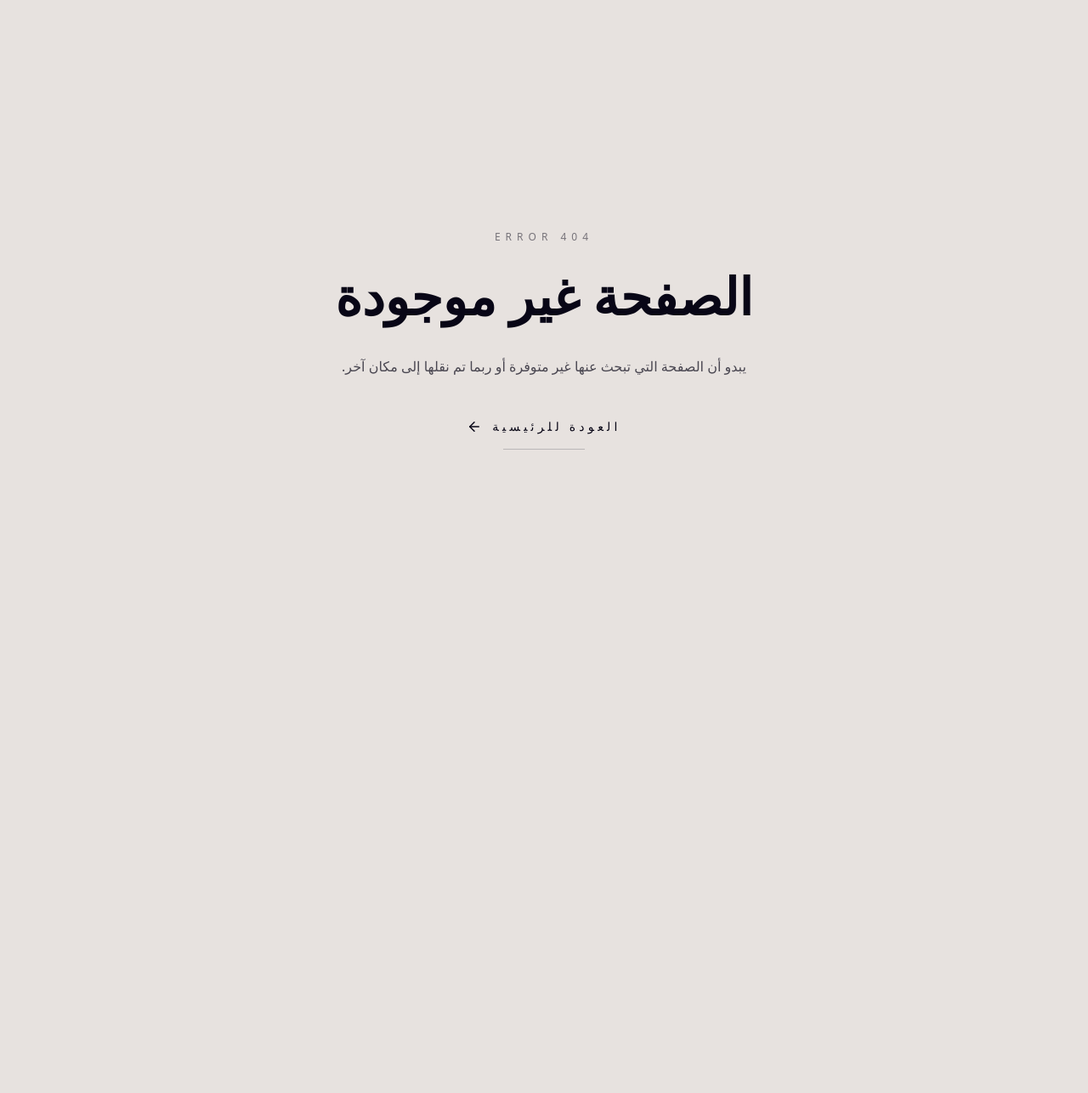
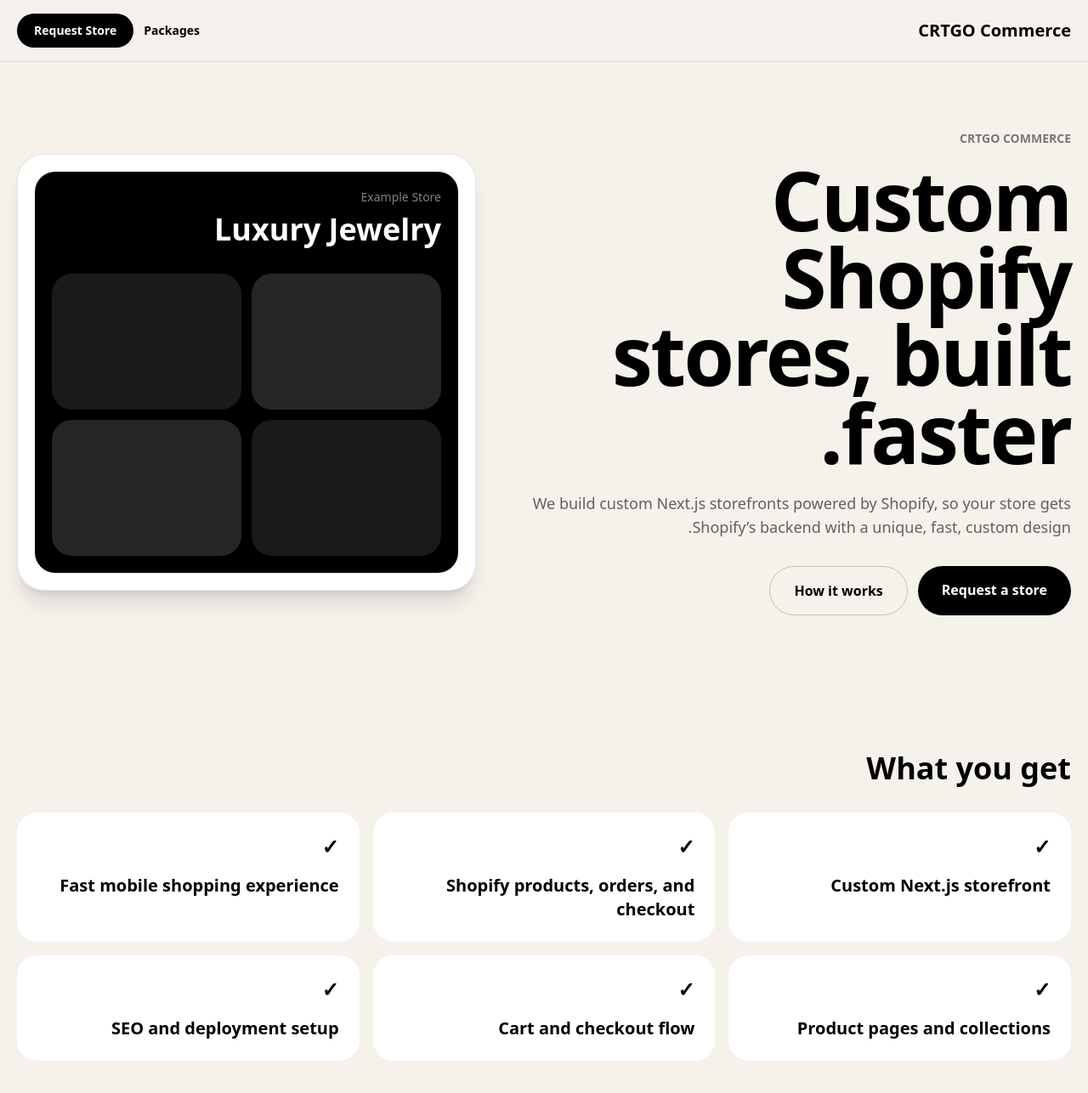
Before and after one commit to Khalil2000web/crtgoNew, a Next.js app: page /commerce in a window 1280 px wide. Before the commit this address had no page. Shown: the top 1286 px of the page at 85% size. Before the commit the page ends 800 px from the top, so only its background shows below. Built offline with nearby package versions, Linux system fonts and the light colour scheme.

Commit message:
Create page.js

```diff
--- /dev/null
+++ b/app/commerce/page.js
@@ -0,0 +1,146 @@
+import Link from "next/link";
+
+export default function CommercePage() {
+  const features = [
+    "Custom Next.js storefront",
+    "Shopify products, orders, and checkout",
+    "Fast mobile shopping experience",
+    "Product pages and collections",
+    "Cart and checkout flow",
+    "SEO and deployment setup",
+  ];
+
+  const steps = [
+    "You contact us",
+    "We design the store",
+    "We connect Shopify",
+    "You manage products from Shopify",
+  ];
+
+  const packages = [
+    {
+      name: "Starter Store",
+      price: "From ₪2,000",
+      text: "A clean custom storefront for small brands starting online.",
+    },
+    {
+      name: "Premium Store",
+      price: "From ₪4,500",
+      text: "A more advanced store with stronger design and better sections.",
+    },
+    {
+      name: "Custom Store",
+      price: "Custom quote",
+      text: "For brands that need a unique shopping experience.",
+    },
+  ];
+
+  return (
+    <main>
+      <section className="mx-auto grid min-h-[80vh] max-w-7xl items-center gap-10 px-5 py-20 lg:grid-cols-[1.1fr_0.9fr]">
+        <div>
+          <p className="text-sm font-bold uppercase text-black/50">
+            CRTGO Commerce
+          </p>
+
+          <h1 className="mt-4 max-w-4xl text-6xl font-black leading-[0.95] tracking-tight md:text-8xl">
+            Custom Shopify stores, built faster.
+          </h1>
+
+          <p className="mt-6 max-w-2xl text-lg text-black/60">
+            We build custom Next.js storefronts powered by Shopify, so your
+            store gets Shopify’s backend with a unique, fast, custom design.
+          </p>
+
+          <div className="mt-8 flex flex-wrap gap-3">
+            <Link
+              href="#contact"
+              className="rounded-full bg-black px-7 py-4 font-bold text-white"
+            >
+              Request a store
+            </Link>
+
+            <Link
+              href="#how"
+              className="rounded-full border border-black/20 px-7 py-4 font-bold"
+            >
+              How it works
+            </Link>
+          </div>
+        </div>
+
+        <div className="rounded-[2rem] border border-black/10 bg-white p-5 shadow-xl">
+          <div className="rounded-[1.5rem] bg-black p-5 text-white">
+            <p className="text-sm text-white/50">Example Store</p>
+            <h2 className="mt-2 text-4xl font-black">Luxury Jewelry</h2>
+
+            <div className="mt-8 grid grid-cols-2 gap-3">
+              <div className="h-40 rounded-3xl bg-white/15" />
+              <div className="h-40 rounded-3xl bg-white/10" />
+              <div className="h-40 rounded-3xl bg-white/10" />
+              <div className="h-40 rounded-3xl bg-white/15" />
+            </div>
+          </div>
+        </div>
+      </section>
+
+      <section className="mx-auto max-w-7xl px-5 py-20">
+        <h2 className="text-4xl font-black">What you get</h2>
+
+        <div className="mt-8 grid gap-4 md:grid-cols-3">
+          {features.map((feature) => (
+            <div key={feature} className="rounded-3xl bg-white p-6">
+              <p className="text-2xl font-black">✓</p>
+              <h3 className="mt-4 text-xl font-bold">{feature}</h3>
+            </div>
+          ))}
+        </div>
+      </section>
+
+      <section id="how" className="mx-auto max-w-7xl px-5 py-20">
+        <h2 className="text-4xl font-black">How it works</h2>
+
+        <div className="mt-8 grid gap-4 md:grid-cols-4">
+          {steps.map((step, index) => (
+            <div key={step} className="rounded-3xl border border-black/10 bg-white p-6">
+              <p className="text-sm text-black/40">STEP {index + 1}</p>
+              <h3 className="mt-4 text-2xl font-black">{step}</h3>
+            </div>
+          ))}
+        </div>
+      </section>
+
+      <section id="packages" className="mx-auto max-w-7xl px-5 py-20">
+        <h2 className="text-4xl font-black">Packages</h2>
+
+        <div className="mt-8 grid gap-4 md:grid-cols-3">
+          {packages.map((pack) => (
+            <div key={pack.name} className="rounded-[2rem] bg-white p-6">
+              <h3 className="text-3xl font-black">{pack.name}</h3>
+              <p className="mt-4 text-2xl font-black">{pack.price}</p>
+              <p className="mt-4 text-black/60">{pack.text}</p>
+            </div>
+          ))}
+        </div>
+      </section>
+
+      <section id="contact" className="px-5 py-24">
+        <div className="mx-auto max-w-4xl rounded-[2rem] bg-black p-8 text-center text-white md:p-14">
+          <h2 className="text-5xl font-black">Ready to build your store?</h2>
+
+          <p className="mx-auto mt-5 max-w-xl text-white/60">
+            Tell us about your brand, products, and style. We’ll help you build
+            a custom Shopify-powered storefront.
+          </p>
+
+          <a
+            href="mailto:hello@crtgo.com"
+            className="mt-8 inline-flex rounded-full bg-white px-8 py-4 font-bold text-black"
+          >
+            Contact CRTGO
+          </a>
+        </div>
+      </section>
+    </main>
+  );
+}
```
